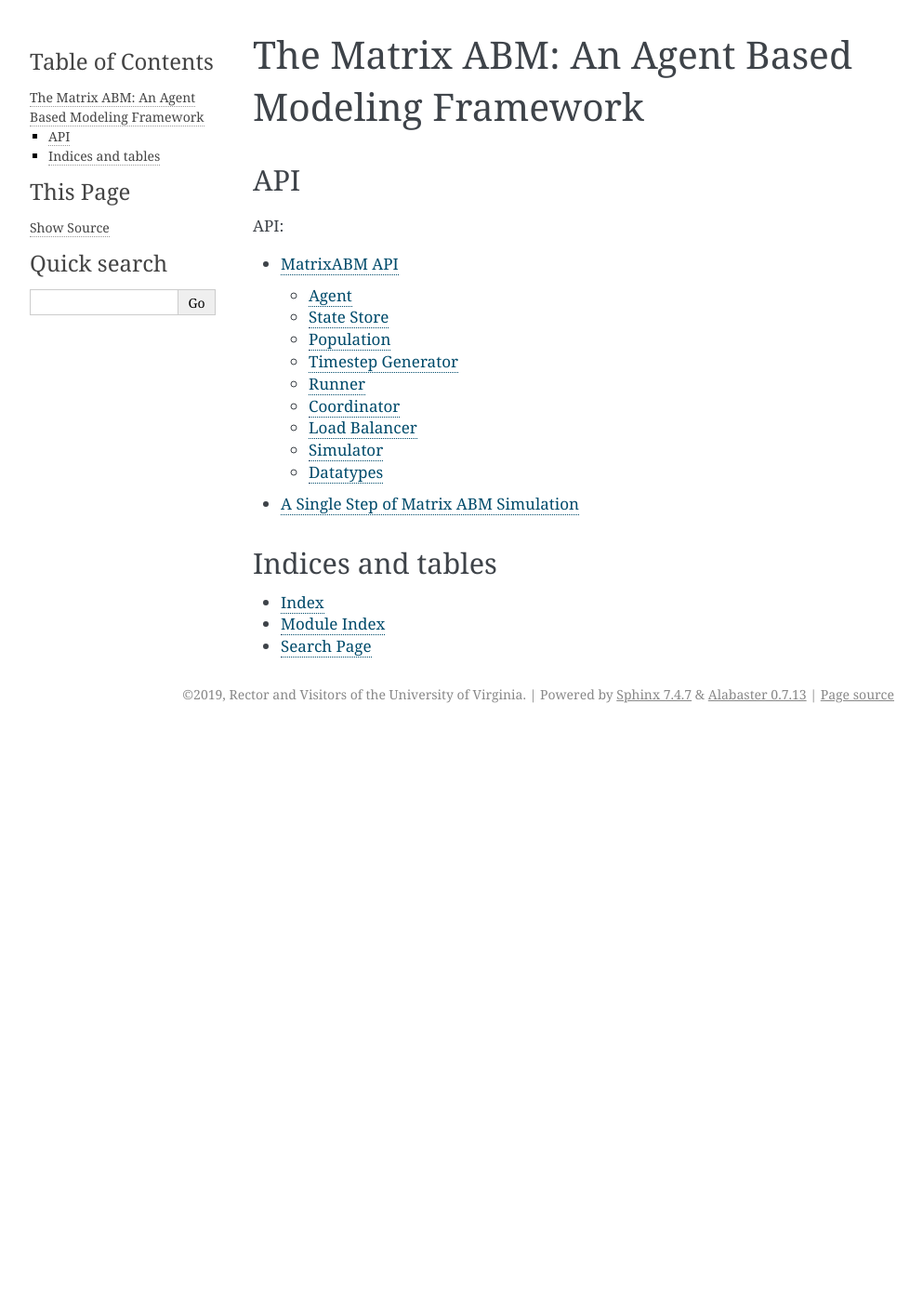
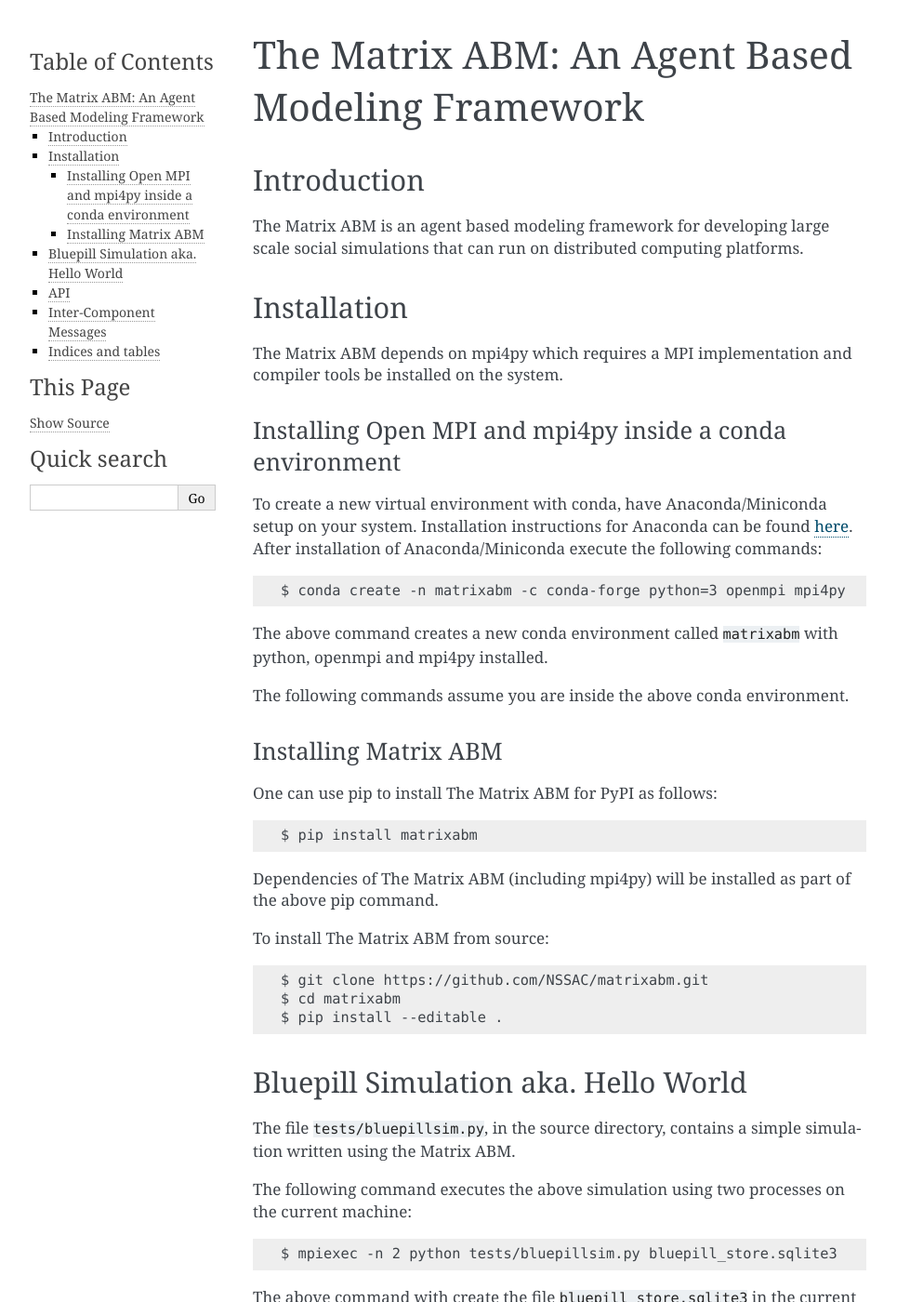
Before and after one commit to NSSAC/matrixabm, a Sphinx documentation site: the page built from docs/source/index.rst, in a window 1280 px wide and 1400 px high. Shown: the whole window at 93% size, without its empty margins (148-1141 px from the left). Built offline with Sphinx 7.4.7, drawn with Linux system fonts in a browser that asks for light colours; some of the changed text lies outside the part shown.

Commit message:
Update README and docs with MPI install instructions

```diff
--- a/docs/source/index.rst
+++ b/docs/source/index.rst
@@ -1,19 +1,83 @@
 The Matrix ABM: An Agent Based Modeling Framework
 =================================================
 
-.. toctree::
-   :maxdepth: 2
-   :caption: Contents:
+Introduction
+------------
 
+The Matrix ABM is an agent based modeling framework
+for developing large scale social simulations
+that can run on distributed computing platforms.
+
+Installation
+------------
+
+The Matrix ABM depends on mpi4py which requires a MPI implementation
+and compiler tools be installed on the system.
+
+Installing Open MPI and mpi4py inside a conda environment
+.........................................................
+
+To create a new virtual environment with conda,
+have Anaconda/Miniconda setup on your system.
+Installation instructions for Anaconda can be found
+`here <https://conda.io/docs/user-guide/install/index.html>`_.
+After installation of Anaconda/Miniconda
+execute the following commands::
+
+    $ conda create -n matrixabm -c conda-forge python=3 openmpi mpi4py
+
+The above command creates a new conda environment called ``matrixabm``
+with python, openmpi and mpi4py installed.
+
+The following commands assume you are inside the above conda environment.
+
+Installing Matrix ABM
+.....................
+
+One can use pip to install The Matrix ABM for PyPI as follows::
+
+    $ pip install matrixabm
+
+Dependencies of The Matrix ABM (including mpi4py) will be installed
+as part of the above pip command.
+
+To install The Matrix ABM from source::
+
+    $ git clone https://github.com/NSSAC/matrixabm.git
+    $ cd matrixabm
+    $ pip install --editable .
+
+Bluepill Simulation aka. Hello World
+------------------------------------
+
+The file ``tests/bluepillsim.py``,
+in the source directory,
+contains a simple simulation
+written using the Matrix ABM.
+
+The following command
+executes the above simulation using two processes
+on the current machine::
+
+    $ mpiexec -n 2 python tests/bluepillsim.py bluepill_store.sqlite3
+
+The above command with create the file ``bluepill_store.sqlite3``
+in the current directory.
 
 API
 ---
 
 .. toctree::
    :maxdepth: 2
-   :caption: API:
 
    api
+
+Inter-Component Messages
+------------------------
+
+.. toctree::
+   :maxdepth: 2
+
    message-sequence
 
 Indices and tables
```
Also changed, not shown: README.rst (+25 -2 lines).
